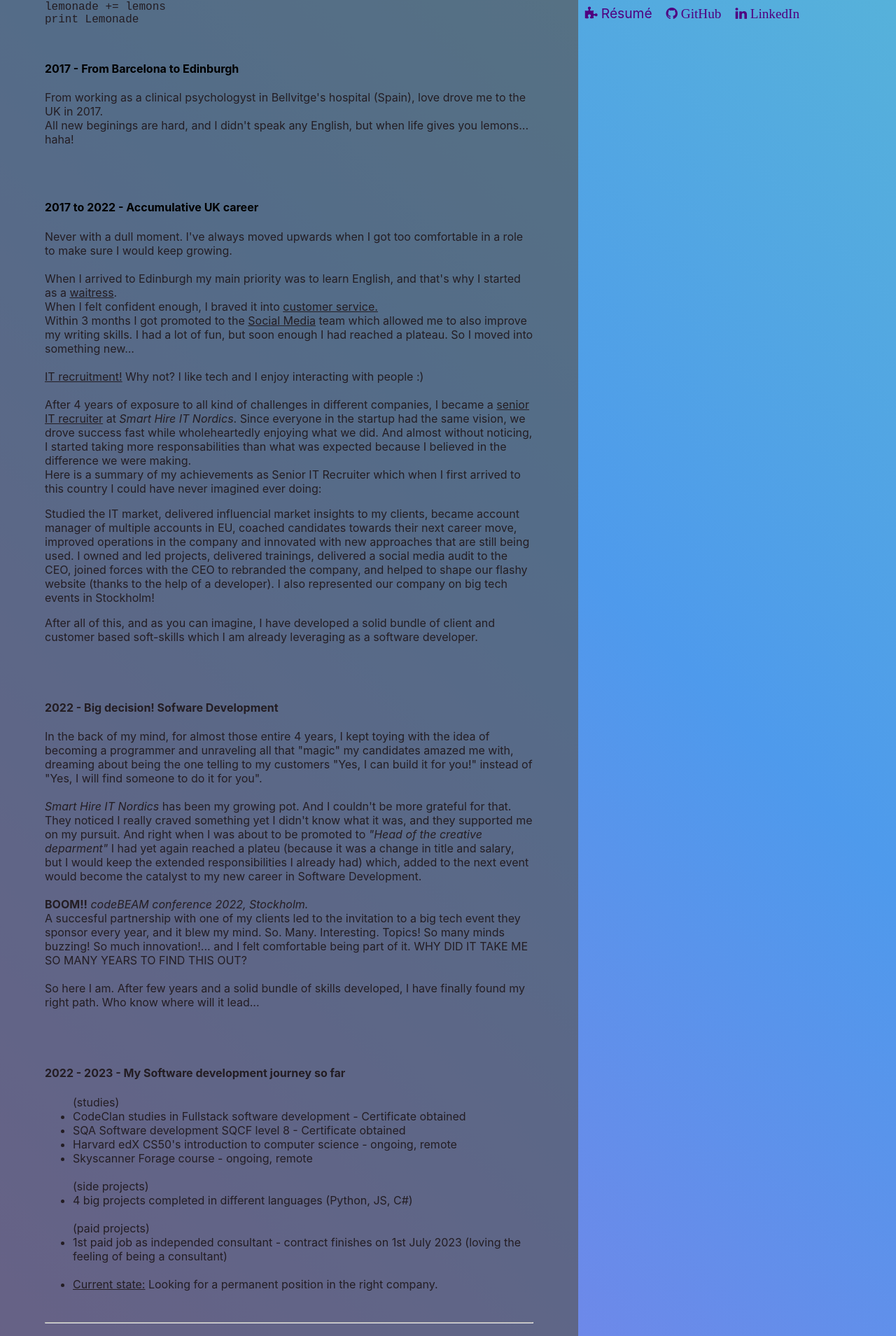
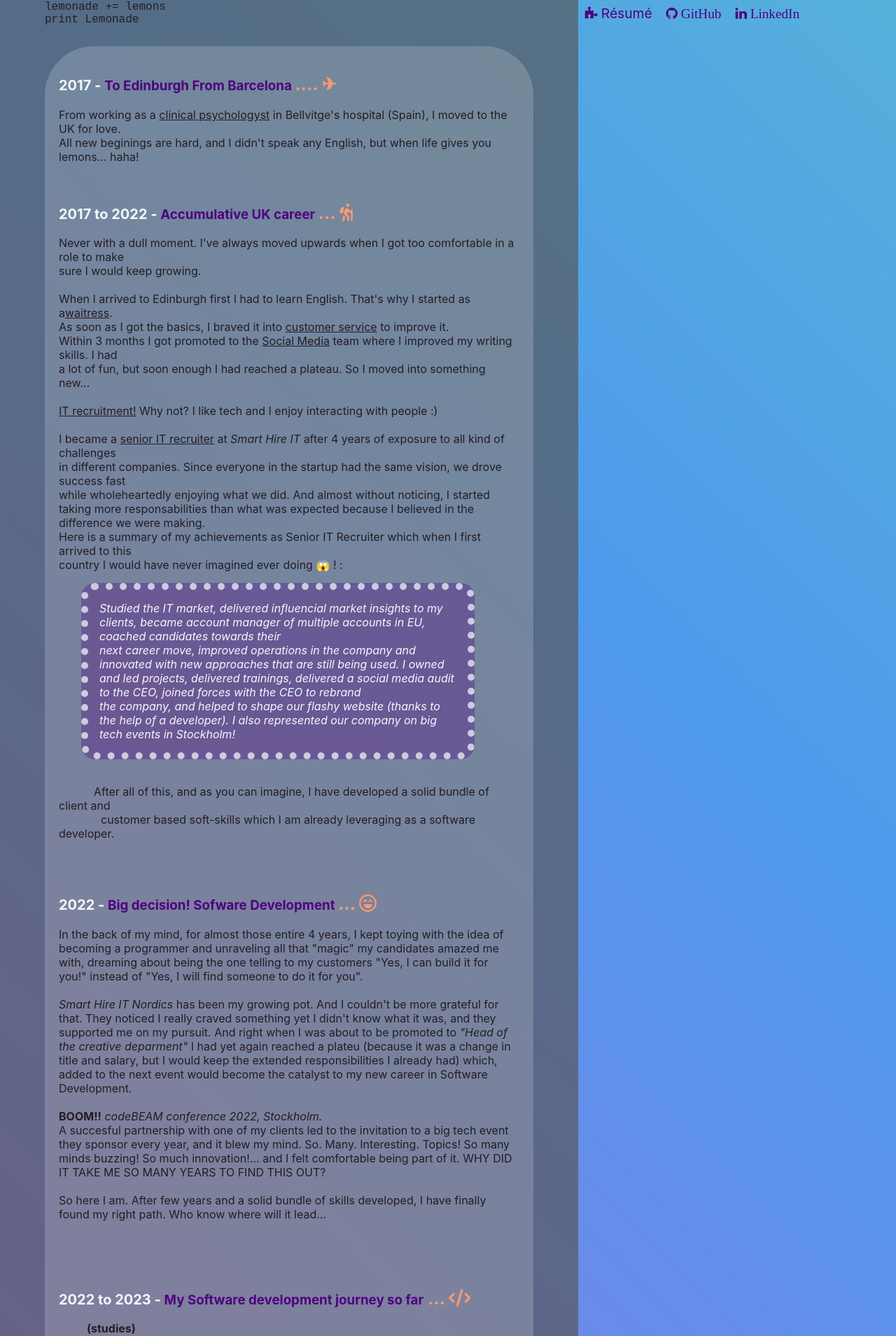
Before and after one commit to Laufley/old_portfolio, a React (Create React App) app: page /Personal in a window 1280 px wide. Shown: the part 759-2668 px from the top of the page at 70% size. Built offline with nearby package versions, Linux system fonts and the light colour scheme; a web font is replaced by a local one.

Commit message:
styled the personal page with boxes and fontAwesome

```diff
--- a/package.json
+++ b/package.json
@@ -4,6 +4,9 @@
   "private": true,
   "homepage": "https://laufley.github.io/portfolio",
   "dependencies": {
+    "@fortawesome/free-regular-svg-icons": "^6.4.0",
+    "@fortawesome/free-solid-svg-icons": "^6.4.0",
+    "@fortawesome/react-fontawesome": "^0.2.0",
     "@testing-library/jest-dom": "^5.16.5",
     "@testing-library/react": "^13.4.0",
     "@testing-library/user-event": "^13.5.0",
--- a/src/Components/Personal.css
+++ b/src/Components/Personal.css
@@ -1,3 +1,31 @@
+#personal-aside {
+    float: right;
+    position: sticky;
+    top: 0;
+    margin-right: 10%;
+    margin-top: -20%;
+}
+
+#personal-picture {
+    width: 80%;
+    padding: 5px;
+    border: 1px solid rgba(255, 255, 255, 0.79);
+    width: 300px;
+    height: 400;
+    background-color: white;
+    vertical-align: middle;
+    transform: rotate(8deg);
+    margin-top: 5rem;
+}
+
+#personal-details {
+    display: flex;
+    list-style: none;
+    flex-direction: row;
+    justify-content: space-between;
+    margin-top: 20%;
+}
+
 #personal-main {
     display: grid;
     grid-template-rows: repeat(2, auto);
@@ -30,34 +58,6 @@
 }
 
 
-#personal-aside {
-    float: right;
-    position: sticky;
-    top: 0;
-    margin-right: 10%;
-    margin-top: -20%;
-}
-
-#personal-picture {
-    width: 80%;
-    padding: 5px;
-    border: 1px solid rgba(255, 255, 255, 0.79);
-    width: 300px;
-    height: 400;
-    background-color: white;
-    vertical-align: middle;
-    transform: rotate(8deg);
-    margin-top: 5rem;
-}
-
-#personal-details {
-    display: flex;
-    list-style: none;
-    flex-direction: row;
-    justify-content: space-between;
-    margin-top: 20%;
-}
-
 .personal-linkStyle{
     margin: 0 10px;
     text-decoration: none;
@@ -79,8 +79,50 @@
 .sustainability-links:hover{
     color: rgb(240, 247, 186);
 
+
 }
 
+
+/*  Life content section */
+#first {
+    background-color: rgba(255, 255, 255, 0.181);
+    padding: 20px;
+    border-radius: 70px;
+  }
+
+  .year {
+    font-size: 20px;
+    color: aliceblue;
+  }
+
+  .icon-life{
+    /* color: #4F0080; */
+    color: rgb(251, 153, 118);
+    /* color: rgb(199, 53, 0); */
+    font-size: 25px;
+  }
+
+  .icon-life:hover{
+  color: rgb(192, 226, 43);
+  transition: 0.8s;
+  }
+
+  #summary-rec_skills{
+    margin-left: 2rem;
+    margin-right: 4rem;
+    font-style:italic;
+    color: aliceblue;
+    background-color: #4f008054;
+    padding: 1rem;
+    border-radius: 20px;
+    border-color: rgba(240, 248, 255, 0.722);
+    border-style: dotted;
+    border-width: 10px;
+  }
+  #summary-rec_skills:hover{
+    transition: 0.3s;
+    border-color:  rgb(192, 226, 43);
+  }
 
 /* I love ducks easter egg */
 .duck-name{
@@ -130,7 +172,8 @@
     color: rgb(26, 255, 0);
 }
 
-
+/* /////////////////////////////////////////////////// */
+/* /////////////////////////////////////////////////// */
 /* Media queries ipad */
 
 @media only screen and (max-width: 820px) {
--- a/src/Components/Personal.js
+++ b/src/Components/Personal.js
@@ -3,13 +3,30 @@ import './Personal.css';
 import styled from 'styled-components';
 import Header from '../Components/Header';
 import { Link } from 'react-router-dom';
-import goofy from './helpers/goofy.jpeg'
+import goofy from './helpers/goofy.jpeg';
+import { FontAwesomeIcon } from '@fortawesome/react-fontawesome';
+import { faHiking } from '@fortawesome/free-solid-svg-icons';
+import { faCode } from '@fortawesome/free-solid-svg-icons';
+import { faFaceLaughBeam } from '@fortawesome/free-regular-svg-icons';
+
+
+
+
 
 const personalImg = goofy
 
 const Text = styled.p`
   font-size: 16px;
   color: rgb(35, 29, 35);
+  transition: 1s;
+
+  &:hover {
+
+    transition: 1s;
+    color: ;
+    font-size: 17.5px;
+
+  }
 `;
 
 const PersonalContainer = styled.div`
@@ -23,6 +40,7 @@ padding-top: 2rem;
 const Pre = styled.pre`
 position: relative;
 padding-top: 13%;
+
 `
 
 const Personal = () => {
@@ -56,31 +74,35 @@ const Personal = () => {
                             print Lemonade</Text>
                         </Pre>
 
-                        <div id='personal-life-grid'>
-                            <section id='career-history'>
-                                <h4>2017 - From Barcelona to Edinburgh</h4>
-                                <Text>From working as a clinical psychologyst in Bellvitge's hospital (Spain), love drove me to the UK in 2017.
+                        <div>
+                            <section id='first'>
+                                <div>
+                                <h3><span className='year'>2017 - </span><span style={{color: '#4F0080'}} >To Edinburgh From Barcelona </span><span className='icon-life'>.... &#9992;</span></h3>
+                                <Text>From working as a <u>clinical psychologyst</u> in Bellvitge's hospital (Spain), I moved to the UK for love.
                                     <br></br>All new beginings are hard, and I didn't speak any English, but when life gives you lemons... haha!
                                 </Text>
+                                </div>
 
-                                <br></br><br></br>
-                                <h4> 2017 to 2022 - Accumulative UK career</h4>
+                                <br></br>
+                                <h3><span className='year'>2017 to 2022 - </span> <span style={{ color: '#4F0080' }}>Accumulative UK career </span><span className='icon-life'> ... < FontAwesomeIcon icon={faHiking}/></span></h3>
                                 <Text>
-                                    Never with a dull moment. I've always moved upwards when I got too comfortable in a role to make sure I would keep growing. <br></br><br></br>
-                                    When I arrived to Edinburgh my main priority was to learn English, and that's why I started as a <u>waitress</u>.
+                                    Never with a dull moment. I've always moved upwards when I got too comfortable in a role to make <br></br> sure I would keep growing. <br></br><br></br>
+                                    When I arrived to Edinburgh first I had to learn English. That's why I started as a<u>waitress</u>.
                                     <br></br>
-                                    When I felt confident enough, I braved it into <u>customer service.</u><br></br>
-                                    Within 3 months I got promoted to the <u>Social Media</u> team which allowed me to also improve my writing skills. I had a lot of fun, but soon enough I had reached a plateau. So I moved into something new... <br></br><br></br>
+                                    As soon as I got the basics, I braved it into <u>customer service</u> to improve it.<br></br>
+                                    Within 3 months I got promoted to the <u>Social Media</u> team where I improved my writing skills. I had <br></br>a lot of fun, but soon enough I had reached a plateau. So I moved into something new... <br></br><br></br>
                                     <u>IT recruitment!</u> Why not? I like tech and I enjoy interacting with people :)<br></br><br></br>
-                                    After 4 years of exposure to all kind of challenges in different companies, I became a <u>senior IT recruiter</u> at <i> Smart Hire IT Nordics</i>.
-                                    Since everyone in the startup had the same vision, we drove success fast while wholeheartedly enjoying what we did. And almost without noticing, I started taking more responsabilities than what was expected because I believed in the difference we were making.
+                                    I became a <u>senior IT recruiter</u> at <i> Smart Hire IT</i> after 4 years of exposure to all kind of challenges <br></br> in different companies.
+                                    Since everyone in the startup had the same vision, we drove success fast <br></br> while wholeheartedly enjoying what we did. And almost without noticing, I started taking more responsabilities than what was expected because I believed in the difference we were making.
                                     <br></br>
-                                    Here is a summary of my achievements as Senior IT Recruiter which when I first arrived to this country I could have never imagined ever doing:
-                                    <br></br><p id='summary-rec_skills'> Studied the IT market, delivered influencial market insights to my clients, became account manager of multiple accounts in EU, coached candidates towards their next career move, improved operations in the company and innovated with new approaches that are still being used. I owned and led projects, delivered trainings, delivered a social media audit to the CEO, joined forces with the CEO to rebranded the company, and helped to shape our flashy website (thanks to the help of a developer). I also represented our company on big tech events in Stockholm!</p>
-                                    After all of this, and as you can imagine, I have developed a solid bundle of client and customer based soft-skills which I am already leveraging as a software developer.<br></br>
+                                    Here is a summary of my achievements as Senior IT Recruiter which when I first arrived to this <br></br>country I would have never imagined ever doing<span > &#128561;</span> ! :
+                                    <br></br><p id='summary-rec_skills'> Studied the IT market, delivered influencial market insights to my clients, became account manager of multiple accounts in EU, coached candidates towards their <br></br> next career move, improved operations in the company and innovated with new approaches that are still being used. I owned and led projects, delivered trainings, delivered a social media audit to the CEO, joined forces with the CEO to rebrand <br></br>the company, and helped to shape our flashy website (thanks to the help of a developer). I also represented our company on big tech events in Stockholm!</p>
+                                    <br></br><span style={{margin:'50px'}} >After all of this, and as you can imagine, I have developed a solid bundle of client and</span><br></br><span style={{margin:'60px'}} >customer based soft-skills which I am already leveraging as a software developer.</span><br></br>
+                                </Text>
 
-                                    <br></br><br></br><br></br>
-                                    <h4> 2022 - Big decision! Sofware Development</h4>
+                                    <br></br><br></br>
+                                    <h3><span className='year'>2022 - </span><span style={{color: '#4F0080'}} >Big decision! Sofware Development</span> <span className='icon-life'> ... <FontAwesomeIcon icon={faFaceLaughBeam}/></span></h3>
+                                <Text>
                                     In the back of my mind, for almost those entire 4 years, I kept toying with the idea of becoming a programmer and unraveling all that "magic" my candidates amazed me with, dreaming about being the one telling to my customers "Yes, I can build it for you!" instead of "Yes, I will find someone to do it for you". <br></br>
                                     <br></br>
                                     <i>Smart Hire IT Nordics</i> has been my growing pot. And I couldn't be more grateful for that. They noticed I really craved something yet I didn't know what it was, and they supported me on my pursuit.
@@ -91,23 +113,25 @@ const Personal = () => {
                                     So here I am. After few years and a solid bundle of skills developed, I have finally found my right path.
                                     Who know where will it lead...
 
+                                </Text>
 
-                                    <br></br><br></br><br></br><br></br>
-                                    <h4> 2022 - 2023 - My Software development journey so far</h4>
+                                    <br></br><br></br><br></br>
+                                    <h3><span className='year'>2022 to 2023 - </span><span style={{color: '#4F0080'}} > My Software development journey so far</span><span className='icon-life'> ... <FontAwesomeIcon icon={faCode} /></span></h3>
+                                <Text>
                                     <ul>
-                                        (studies)
+                                        <b>(studies)</b>
                                         <li>CodeClan studies in Fullstack software development - Certificate obtained</li>
                                         <li>SQA Software development SQCF level 8 - Certificate obtained </li>
                                         <li>Harvard edX CS50's introduction to computer science - ongoing, remote </li>
                                         <li>Skyscanner Forage course - ongoing, remote</li><br></br>
-                                        (side projects)
+                                        <b>(side projects)</b>
                                         <li>4 big projects completed in different languages (Python, JS, C#)</li> <br></br>
-                                        (paid projects)
+                                        <b>(paid projects)</b>
                                         <li>1st paid job as independed consultant - contract finishes on 1st July 2023 (loving the feeling of being a consultant) </li><br></br>
                                         <li><u>Current state:</u> Looking for a permanent position in the right company.</li>
                                     </ul>
 
-                                    <br></br><hr></hr>
+
                                 </Text>
                             </section>
 
@@ -134,6 +158,9 @@ const Personal = () => {
                                         <li><b>Improving and fixing stuff:</b> I can't help it.</li>
                                 </ol>
                             </section>
+
+
+
 
                             <section id='volunteering'>
                                 <h2 className='psection-header'>Causes I care about</h2>
```
Also changed, not shown: 1 other file (tests, documents, lock files or other folders).
